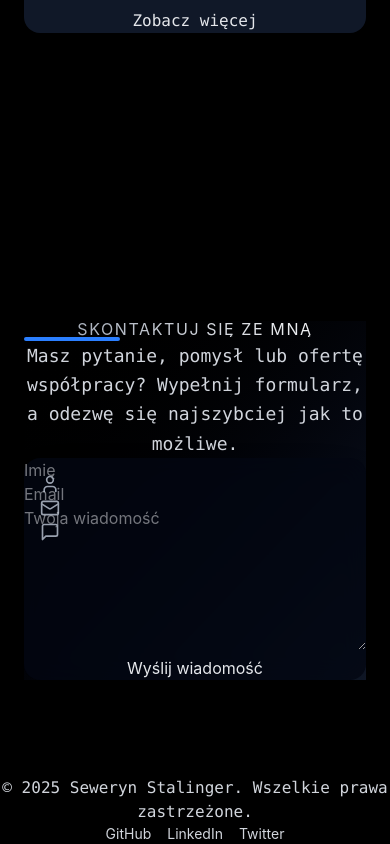
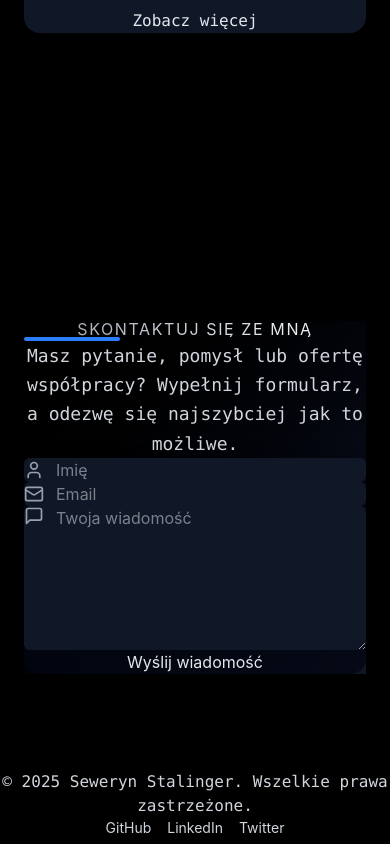
Before and after one commit to Seweryn999/stalink.pl, a Next.js app: page / in a window 390 px wide. Shown: the part 2964-3808 px from the top of the page. Built offline with nearby package versions, Linux system fonts and the light colour scheme.

Commit message:
better image styling for mobile

```diff
--- a/src/app/sections/ContactSection.tsx
+++ b/src/app/sections/ContactSection.tsx
@@ -1,5 +1,5 @@
 "use client";
-import { useState } from "react";
+import { useState, ChangeEvent, FormEvent } from "react";
 import { Mail, User, MessageSquare } from "lucide-react";
 
 export default function ContactSection() {
@@ -12,20 +12,16 @@ export default function ContactSection() {
   const [loading, setLoading] = useState(false);
 
   const handleChange = (
-    e: React.ChangeEvent<HTMLInputElement | HTMLTextAreaElement>
+    e: ChangeEvent<HTMLInputElement | HTMLTextAreaElement>
   ) => {
     const { name, value } = e.target;
-    setFormData((prev) => ({
-      ...prev,
-      [name]: value,
-    }));
+    setFormData((prev) => ({ ...prev, [name]: value }));
   };
 
-  const handleSubmit = async (e: React.FormEvent) => {
+  const handleSubmit = (e: FormEvent<HTMLFormElement>) => {
     e.preventDefault();
     setLoading(true);
 
-    // symulacja wysyłania
     setTimeout(() => {
       setSubmitted(true);
       setLoading(false);
@@ -39,7 +35,7 @@ export default function ContactSection() {
     >
       <div className="w-full max-w-4xl">
         {/* Nagłówek */}
-        <header className="mb-20 text-center animate-pulse-slow">
+        <header className="mb-20 text-center">
           <h2 className="text-5xl font-black tracking-widest uppercase text-transparent bg-clip-text bg-gradient-to-r from-gray-400 to-white">
             Skontaktuj się ze mną
           </h2>
@@ -50,61 +46,52 @@ export default function ContactSection() {
           </p>
         </header>
 
-        {/* Karta */}
+        {/* Formularz */}
         <div className="bg-gray-950/80 backdrop-blur-md border border-gray-800 shadow-2xl rounded-2xl p-10 md:p-16 transition-all">
           {submitted ? (
             <div className="text-center text-blue-400 text-xl font-semibold">
               ✨ Wiadomość została wysłana. Dziękuję!
             </div>
           ) : (
-            <form onSubmit={handleSubmit} className="space-y-8">
+            <form onSubmit={handleSubmit} className="space-y-16">
               {/* Imię */}
-              <div className="relative">
-                <User
-                  className="absolute left-4 top-4 text-gray-400"
-                  size={20}
-                />
+              <div className="flex items-center gap-3 px-4 py-3 bg-gray-900 border border-gray-700 rounded-md focus-within:ring-2 focus-within:ring-blue-500">
+                <User className="text-gray-400" size={20} />
                 <input
+                  type="text"
                   name="name"
-                  type="text"
                   placeholder="Imię"
                   value={formData.name}
                   onChange={handleChange}
-                  className="w-full pl-12 pr-4 py-4 rounded-md bg-gray-900 text-white placeholder-gray-400 border border-gray-700 focus:outline-none focus:ring-2 focus:ring-blue-500"
+                  className="flex-1 bg-transparent text-white placeholder-gray-400 !outline-none !ring-0"
                   required
                 />
               </div>
 
               {/* Email */}
-              <div className="relative">
-                <Mail
-                  className="absolute left-4 top-4 text-gray-400"
-                  size={20}
-                />
+              <div className="flex items-center gap-3 px-4 py-3 bg-gray-900 border border-gray-700 rounded-md focus-within:ring-2 focus-within:ring-blue-500">
+                <Mail className="text-gray-400" size={20} />
                 <input
+                  type="email"
                   name="email"
-                  type="email"
                   placeholder="Email"
                   value={formData.email}
                   onChange={handleChange}
-                  className="w-full pl-12 pr-4 py-4 rounded-md bg-gray-900 text-white placeholder-gray-400 border border-gray-700 focus:outline-none focus:ring-2 focus:ring-blue-500"
+                  className="flex-1 bg-transparent text-white placeholder-gray-400 !outline-none !ring-0"
                   required
                 />
               </div>
 
               {/* Wiadomość */}
-              <div className="relative">
-                <MessageSquare
-                  className="absolute left-4 top-4 text-gray-400"
-                  size={20}
-                />
+              <div className="flex gap-3 px-4 py-3 bg-gray-900 border border-gray-700 rounded-md focus-within:ring-2 focus-within:ring-blue-500 items-start">
+                <MessageSquare className="text-gray-400 mt-1" size={20} />
                 <textarea
                   name="message"
                   placeholder="Twoja wiadomość"
                   value={formData.message}
                   onChange={handleChange}
                   rows={6}
-                  className="w-full pl-12 pr-4 py-4 rounded-md bg-gray-900 text-white placeholder-gray-400 border border-gray-700 focus:outline-none focus:ring-2 focus:ring-blue-500 resize-none"
+                  className="flex-1 bg-transparent text-white placeholder-gray-400 !outline-none !ring-0 resize-none"
                   required
                 />
               </div>
```
